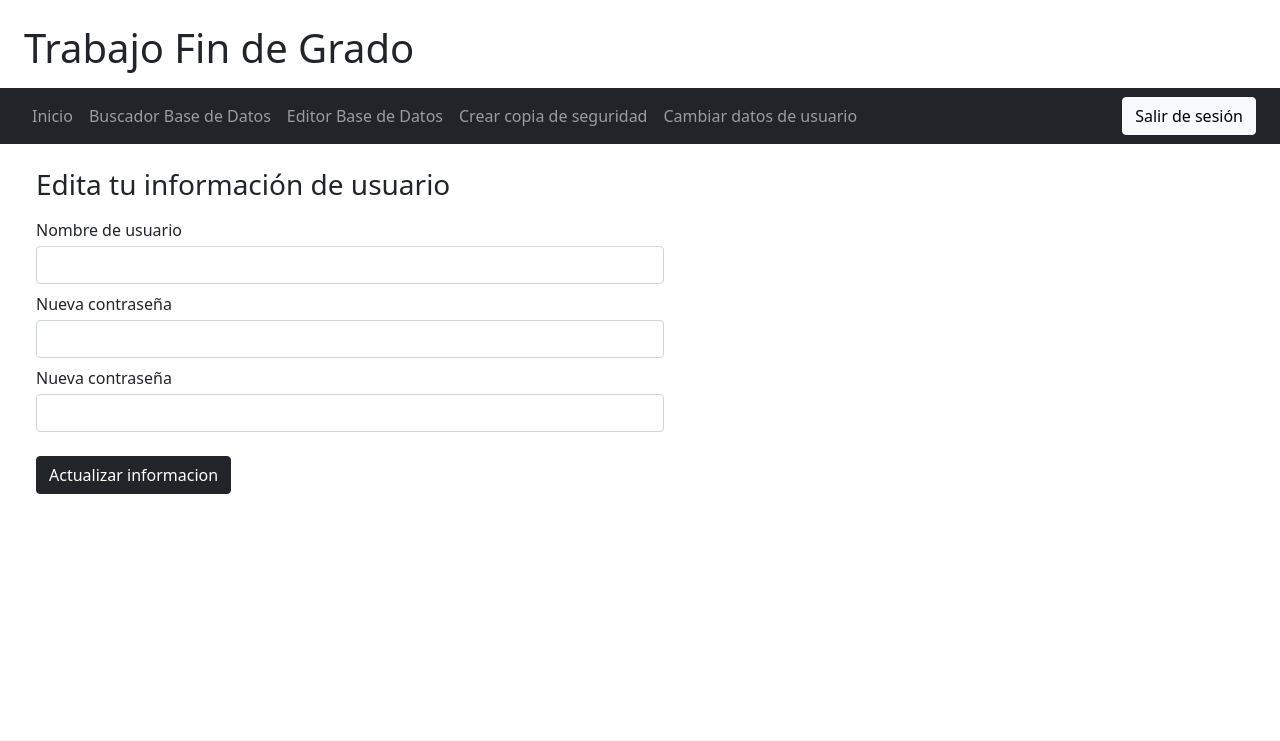
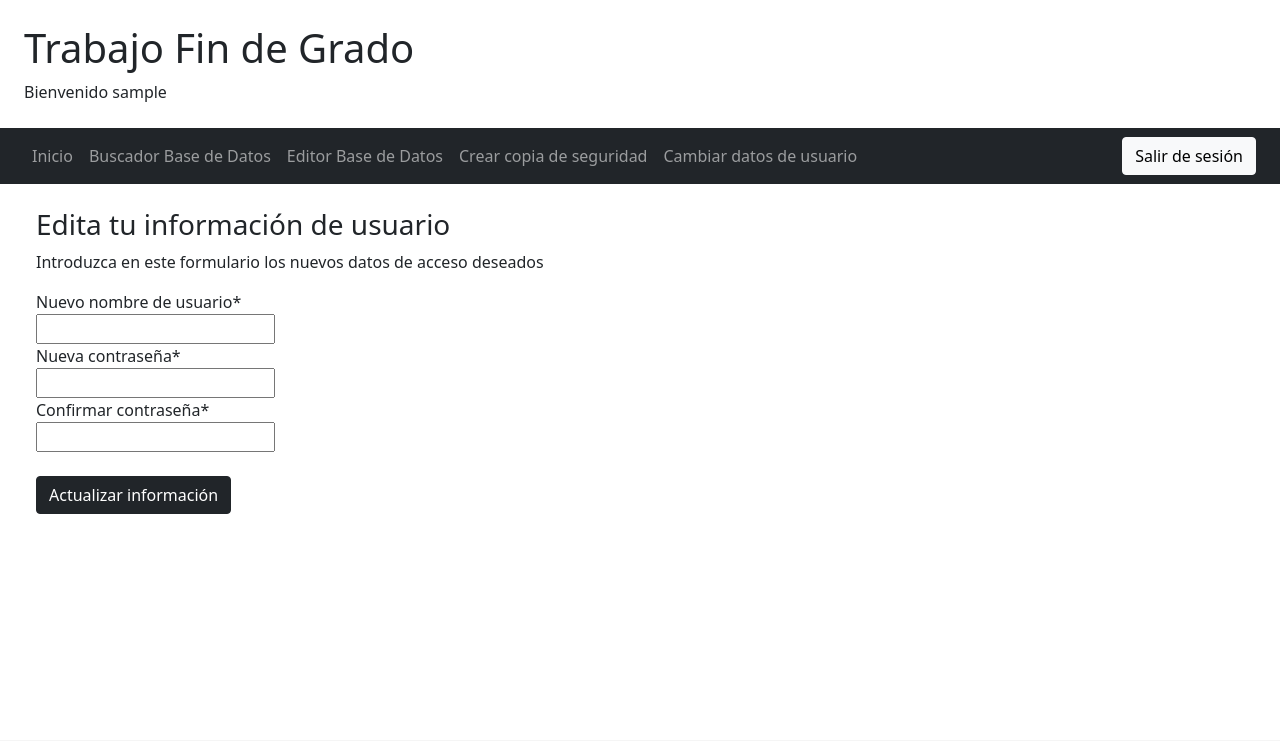
Before and after one commit to currobeltran/TFG, a Django app: page /editausuario in a window 1280 px wide. Shown: the top 741 px of the page. Run offline with Django 3.2, Linux system fonts and the light colour scheme; the visitor is signed in with stand-in values (Sample User, id 1); some libraries are stand-ins or nearby versions.

Commit message:
Añadiendo edicion de datos de usuario

```diff
--- a/src/app/forms.py
+++ b/src/app/forms.py
@@ -1,7 +1,10 @@
 from .models import *
-from django.forms import ModelForm, PasswordInput
+from django.forms import ModelForm, PasswordInput, CharField, Form
+from django.contrib.auth.models import User
 from allauth.account.forms import LoginForm
 from allauth.account.utils import perform_login
+from django.core.validators import RegexValidator
+from django.core.exceptions import ValidationError
 
 class AsignaturaForm(ModelForm):
     class Meta:
@@ -78,3 +81,24 @@ class LoginFormPersonalizado(LoginForm):
         )
 
         return ret
+
+class EditarUsuarioForm(Form):
+    nuevo_nombre_de_usuario = CharField(max_length=100)
+    nueva_contraseña = CharField(
+            validators=[
+                RegexValidator(r'^[0-9a-zA-Z@#$%^&+=/-_*!"·]{12,}$',
+                        message="La contraseña debe tener 12 caracteres, un número y uno de los siguientes caracteres: @#$%^&+=/-_*!\"·"
+                    )
+                ],
+            widget=PasswordInput
+        )
+    confirmar_contraseña = CharField(widget=PasswordInput)
+
+    def clean_confirmar_contraseña(self):
+        nueva_contraseña = self.cleaned_data.get('nueva_contraseña')
+        confirmar_contraseña = self.cleaned_data.get('confirmar_contraseña')
+
+        if nueva_contraseña != confirmar_contraseña and nueva_contraseña:
+            raise ValidationError("Las contraseñas no coinciden")
+
+        return self.cleaned_data
--- a/src/app/templates/editausuario.html
+++ b/src/app/templates/editausuario.html
@@ -1,26 +1,15 @@
 {% extends 'index.html' %}
 
 {% block central %}
+    {% load crispy_forms_tags %}
 
-<h3 class="mt-4 ms-4">Edita tu información de usuario</h3>
+    <h3 class="mt-4 ms-4">Edita tu información de usuario</h3>
+    <p class="mt-2 ms-4">Introduzca en este formulario los nuevos datos de acceso deseados</p>
 
-<form class="col-6 mt-3 ms-4">
-    <div class="form-group">
-        <label for="nombreuser">Nombre de usuario</label>
-        <input type="text" class="form-control mt-1" id="nombreuser">
-    </div>
-
-    <div class="form-group mt-2">
-        <label for="contraseña">Nueva contraseña</label>
-        <input type="text" class="form-control mt-1" id="contraseña">
-    </div>
-
-    <div class="form-group mt-2">
-        <label for="contraseña">Nueva contraseña</label>
-        <input type="text" class="form-control mt-1" id="contraseña">
-    </div>
-
-    <button type="submit" class="btn btn-dark mt-4">Actualizar informacion</button>
-</form>
+    <form class="col-6 mt-2 ms-4" action="/editausuario" method="POST">
+        {% csrf_token %}
+        {{ form | crispy }}
+        <button type="submit" class="btn btn-dark mt-4">Actualizar información</button>
+    </form>
 
 {% endblock %}
--- a/src/app/templates/index.html
+++ b/src/app/templates/index.html
@@ -12,7 +12,10 @@
 
     <body>
         <div class="row mt-4 container-fluid">
-            <h1>Trabajo Fin de Grado</h1>
+            <h1 class="col-11">Trabajo Fin de Grado</h1>
+            {% if registrado %}
+            <p class="col">Bienvenido {{ request.user.username }}</p>
+            {% endif %}
         </div>
 
         <nav class="navbar navbar-expand-lg navbar-dark bg-dark mt-2 container-fluid">
--- a/src/app/views.py
+++ b/src/app/views.py
@@ -1,4 +1,4 @@
-from django.shortcuts import render
+from django.shortcuts import render, redirect
 from django.http import JsonResponse
 from .models import ObtenerRegistros
 from .forms import *
@@ -58,7 +58,16 @@ def editaUsuario(request):
         texto = "No tiene permiso para acceder a esta página"
         return render(request, 'error.html', {'registrado':registrado, 'texto':texto})
 
-    return render(request, 'editausuario.html', {'registrado':registrado})
+    if request.method == 'GET':
+        form = EditarUsuarioForm()
+        return render(request, 'editausuario.html', {'registrado':registrado, 'usuario':request.user, 'form':form})
+    else:
+        form = EditarUsuarioForm(request.POST)
+        if form.is_valid():
+            EditarUsuario(request.user.username, request.POST['nuevo_nombre_de_usuario'], request.POST['nueva_contraseña'])
+            return redirect('/accounts/login',request)
+        else:
+            return render(request, 'editausuario.html', {'registrado':registrado, 'usuario':request.user, 'form':form})
 
 def formularioEdicion(request):
     registrado = estaRegistrado(request)
```
Also changed, not shown: src/app/models.py (+10 -1 lines).
